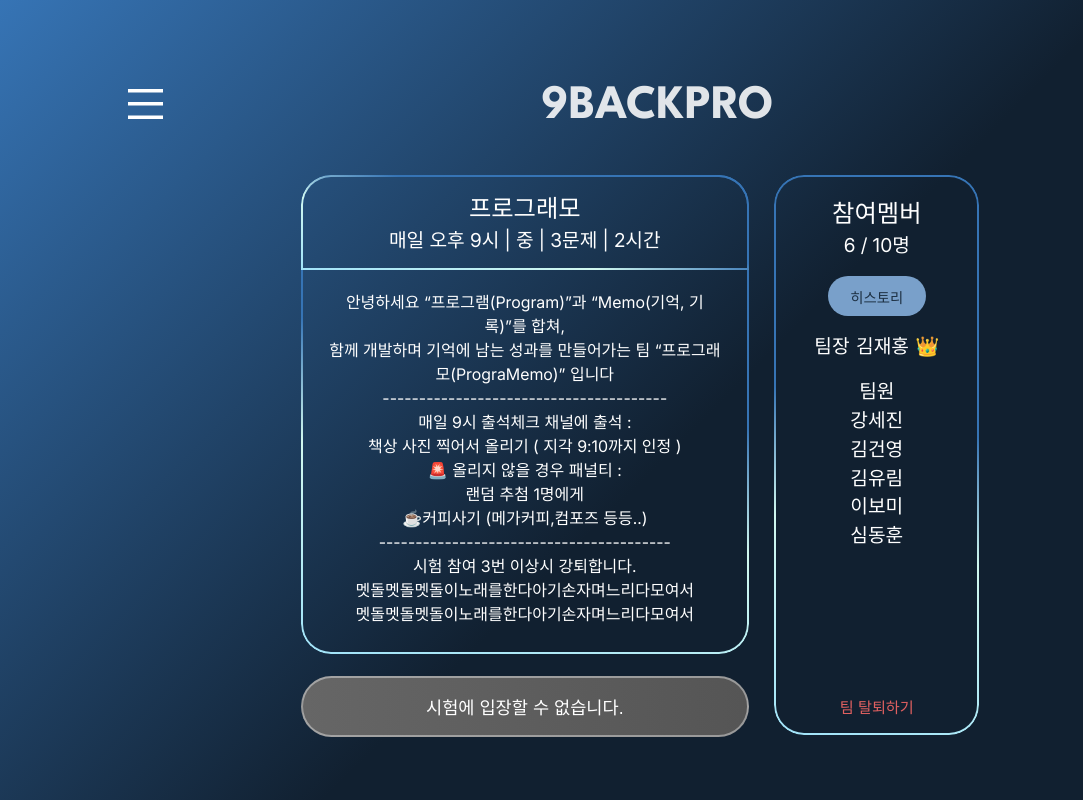
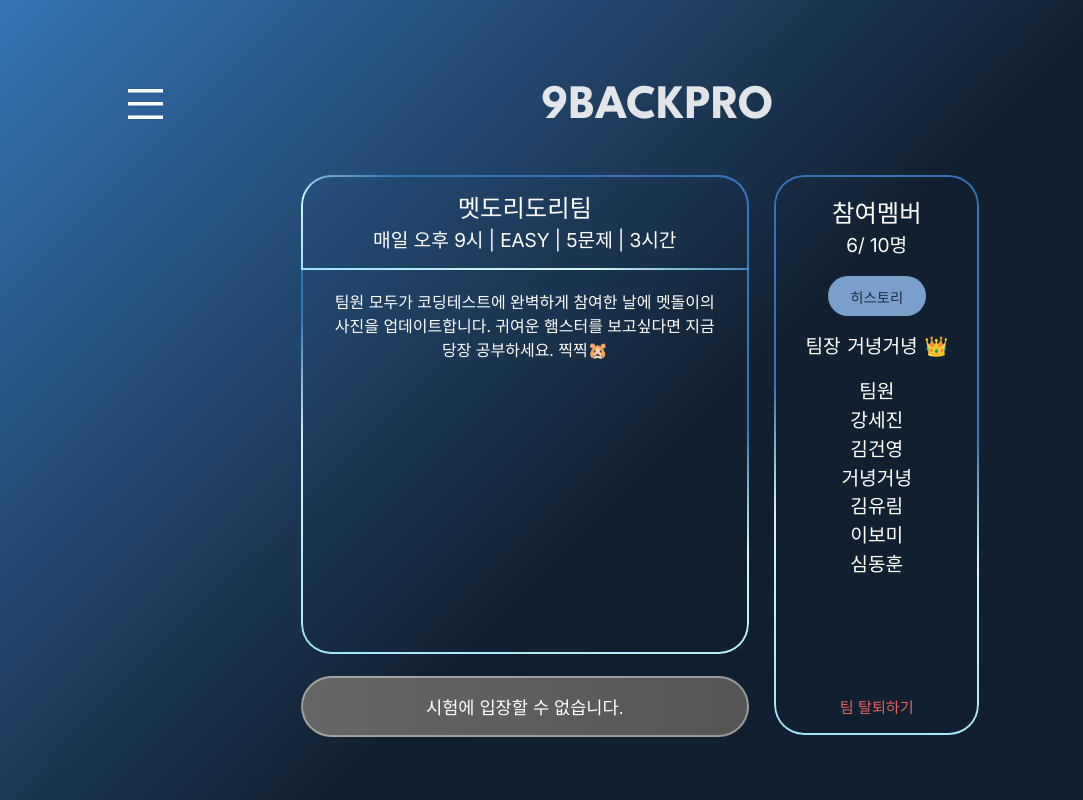
Before and after one commit to PrograMemo-Groom/900pro-fe, a React (Vite) app: page /myteam in a window 1280 px wide. Shown: the whole page, without its empty margins (0-1083 px from the left). Built offline with nearby package versions, Linux system fonts and the light colour scheme; no server answers.

Commit message:
[Feat] 더미데이터 적용

```diff
--- a/src/css/teamain/TeamMain.module.scss
+++ b/src/css/teamain/TeamMain.module.scss
@@ -109,7 +109,7 @@ aside{
     font-weight: 700;
 }
 .member_list{
-    height: 20vh;
+    height: 30vh;
     overflow: hidden;
     overflow-y: scroll;
 }
--- a/src/pages/teamain/TeamMain.tsx
+++ b/src/pages/teamain/TeamMain.tsx
@@ -1,5 +1,6 @@
 import styles from '@/css/teamain/TeamMain.module.scss'
 import hamburgerIcon from '@/assets/hamb.svg';
+import { teamDummy } from '@/pages/teamain/data/teamDummy';
 
 export default function TeamMain() {
   return (
@@ -13,21 +14,12 @@ export default function TeamMain() {
             <section className={styles.left_container}>
                 <section className={styles.container}>
                     <div className={styles.team_info}>
-                        <h2>프로그래모</h2>
-                        <p>매일 오후 9시 | 중 | 3문제 | 2시간</p>
+                        <h2>{teamDummy.teamName}</h2>
+                        <p>매일 오후 9시 | {teamDummy.level} | {teamDummy.problemCount}문제 | {teamDummy.durationTime}시간</p>
                     </div>
                     <div className={styles.team_des}>
                         <p>
-                        안녕하세요 “프로그램(Program)”과 “Memo(기억, 기록)”를 합쳐, <br/>
-                        함께 개발하며 기억에 남는 성과를 만들어가는  팀 “프로그래모(PrograMemo)” 입니다
-
-                        <br/>--------------------------------------- <br/>
-                        매일 9시 출석체크 채널에 출석 :  <br/>책상 사진 찍어서 올리기 ( 지각 9:10까지 인정 ) <br/>
-                        🚨 올리지 않을 경우 패널티 :  <br/>랜덤 추첨 1명에게  <br/> ☕️커피사기 (메가커피,컴포즈 등등..)
-                        <br/>---------------------------------------- <br/>
-                        시험 참여 3번 이상시 강퇴합니다.<br/>
-                        멧돌멧돌멧돌이노래를한다아기손자며느리다모여서<br/>
-                        멧돌멧돌멧돌이노래를한다아기손자며느리다모여서<br/>
+                        {teamDummy.description}
                         </p>
                     </div>
                 </section>
@@ -38,7 +30,11 @@ export default function TeamMain() {
             <aside className={styles.container}>
                 <div className={styles.right_container}>
                     <h2>참여멤버</h2>
-                    <h3> <span>6</span> / 10명</h3>
+                    <h3> <span>
+                        {teamDummy.currentMembers}
+                        </span>
+                        / 10명
+                    </h3>
 
                     <button className={styles.history_button}>
                         히스토리
@@ -46,17 +42,15 @@ export default function TeamMain() {
 
                     <p>
                         <span>팀장</span>
-                        김재홍
+                        {teamDummy.leader.userName}
                         <span role="img" aria-label="왕관">👑</span>
                     </p>
 
                     <p className={styles.teamtext}>팀원</p>
                     <div className={styles.member_list}>
-                        <p>강세진</p>
-                        <p>김건영</p>
-                        <p>김유림</p>
-                        <p>이보미</p>
-                        <p>심동훈</p>
+                        {teamDummy.members.map((member) => (
+                            <p key={member.userId}>{member.userName}</p>
+                        ))}
                     </div>
                 </div>
                 <button className={styles.exitbtn}>팀 탈퇴하기</button>
--- a/src/pages/teamain/data/teamDummy.ts
+++ b/src/pages/teamain/data/teamDummy.ts
@@ -13,12 +13,11 @@ export interface Member {
     id: number;
     teamName: string;
     description: string;
-    level: 'EASY' | 'MEDIUM' | 'HARD'; // 서버 명세에 맞게
+    level: string;
     problemCount: number;
     startTime: string;
     durationTime: number;
     currentMembers: number;
-    maxMembers: number;
     leader: Leader;
     members: Member[];
   }
@@ -33,7 +32,6 @@ export const teamDummy: TeamData = {
     startTime: "2025-04-22T10:00",
     durationTime: 3,
     currentMembers: 6,
-    maxMembers: 10,
     leader: {
       userId: 3,
       userName: "거녕거녕"
```
